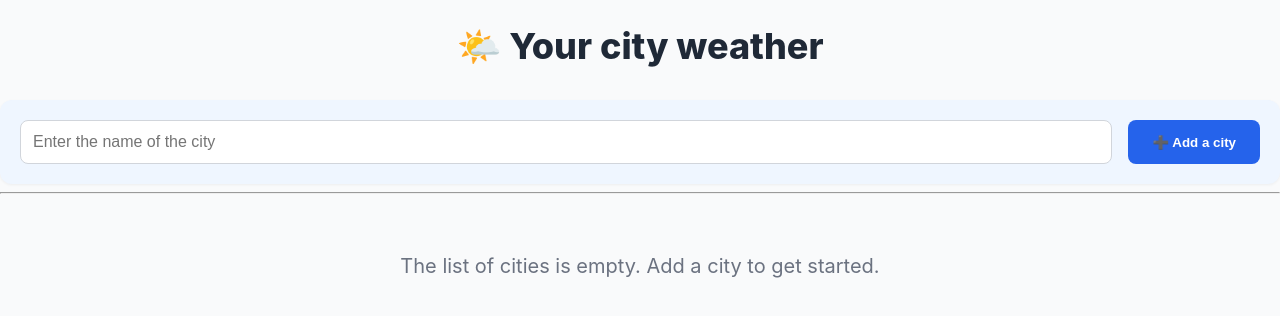
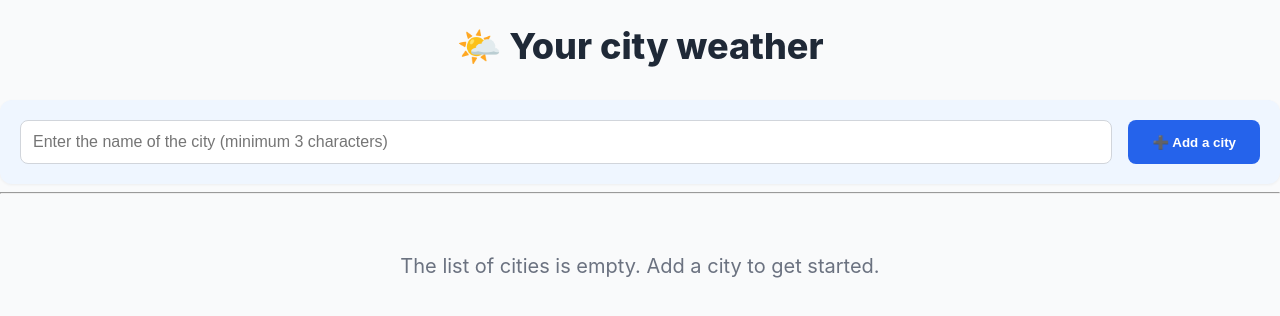
Before and after one commit to Kondratenko666Olga/weather, a Next.js app: page / in a window 1280 px wide. Shown: the top 316 px of the page. Built offline with nearby package versions, Linux system fonts and the light colour scheme.

Commit message:
updates in s CitySearch for adding a list function

```diff
--- a/app/components/CitySearch/CitySearch.jsx
+++ b/app/components/CitySearch/CitySearch.jsx
@@ -1,11 +1,54 @@
 'use client';
 
-import { useState } from 'react';
-import styles from './CitySearch.module.scss'; // ⬅️ Імпорт стилів
+import { useState, useEffect } from 'react';
+import styles from './CitySearch.module.scss';
+import useDebounce from '../../hooks/useDebounce';
 
 export function CitySearch({ onAddCity }) {
   const [cityInput, setCityInput] = useState('');
   const [isAdding, setIsAdding] = useState(false);
+  const [suggestions, setSuggestions] = useState([]);
+  const [loadingSuggestions, setLoadingSuggestions] = useState(false);
+
+  // Using the debounce hook to delay the request by 500 ms
+  const debouncedCityInput = useDebounce(cityInput, 500);
+
+  // Logic for receiving hints
+  useEffect(() => {
+    if (debouncedCityInput.length < 3) {
+      setSuggestions([]);
+      return;
+    }
+
+    const fetchSuggestions = async () => {
+      setLoadingSuggestions(true);
+      try {
+        // Calling the API Route for a list of cities
+        const res = await fetch(`/api/geocode?q=${debouncedCityInput}&limit=5`);
+        const data = await res.json();
+
+        if (res.ok) {
+          setSuggestions(data);
+        } else {
+          console.error('Failed to fetch suggestions:', data.message);
+          setSuggestions([]);
+        }
+      } catch (error) {
+        console.error('Network error fetching suggestions:', error);
+      } finally {
+        setLoadingSuggestions(false);
+      }
+    };
+
+    fetchSuggestions();
+  }, [debouncedCityInput]);
+
+  const handleSelectSuggestion = async (suggestionName) => {
+    // Use the full name for adding
+    setCityInput(suggestionName);
+    setSuggestions([]); // Cleaning up the list of hints
+    await onAddCity(suggestionName); // Add city
+  };
 
   const handleSubmit = async (e) => {
     e.preventDefault();
@@ -18,19 +61,43 @@ export function CitySearch({ onAddCity }) {
     } finally {
       setIsAdding(false);
       setCityInput('');
+      setSuggestions([]);
     }
   };
 
   return (
     <form onSubmit={handleSubmit} className={styles.searchForm}>
+      <div className={styles.inputContainer}>
         <input
           type="text"
           value={cityInput}
           onChange={(e) => setCityInput(e.target.value)}
-        placeholder="Enter the name of the city"
+          placeholder="Enter the name of the city (minimum 3 characters)"
           className={styles.inputField}
           disabled={isAdding}
+          autoComplete="off" // disabling browser autocomplete
         />
+
+        {/* Drop-down list of hints */}
+        {suggestions.length > 0 && (
+          <ul className={styles.suggestionsList}>
+            {suggestions.map((suggestion, index) => (
+              <li
+                key={index}
+                className={styles.suggestionItem}
+                onClick={() => handleSelectSuggestion(suggestion.fullName)}
+              >
+                {suggestion.fullName}
+              </li>
+            ))}
+          </ul>
+        )}
+
+        {loadingSuggestions && debouncedCityInput.length >= 3 && (
+          <div className={styles.loadingSuggestions}>Loading hints...</div>
+        )}
+      </div>
+
       <button type="submit" className={styles.submitButton} disabled={isAdding}>
         {isAdding ? '⏳ Adding...' : '➕ Add a city'}
       </button>
--- a/app/components/CitySearch/CitySearch.module.scss
+++ b/app/components/CitySearch/CitySearch.module.scss
@@ -1,5 +1,3 @@
-/* components/CitySearch.module.scss */
-
 .searchForm {
   display: flex;
   gap: 16px;
@@ -11,6 +9,12 @@
   @media (max-width: 768px) {
     flex-direction: column;
   }
+}
+
+.inputContainer {
+  flex-grow: 1;
+  position: relative; // Important for positioning the drop-down list
+  display: flex;
 }
 
 .inputField {
@@ -46,3 +50,46 @@
     cursor: not-allowed;
   }
 }
+
+.suggestionsList {
+  position: absolute;
+  top: 100%; // Positioning under the input field
+  left: 0;
+  right: 0;
+  z-index: 10;
+  background-color: white;
+  border: 1px solid #ccc;
+  border-top: none;
+  border-radius: 0 0 8px 8px;
+  box-shadow: 0 4px 6px rgba(0, 0, 0, 0.1);
+  max-height: 200px;
+  overflow-y: auto;
+  padding: 0;
+  margin: 0;
+  list-style: none;
+}
+
+.suggestionItem {
+  padding: 10px 12px;
+  cursor: pointer;
+  font-size: 1rem;
+
+  &:hover {
+    background-color: #cbd3e4;
+    color: #2c3747;
+  }
+}
+
+.loadingSuggestions {
+  position: absolute;
+  top: 100%;
+  left: 0;
+  right: 0;
+  z-index: 11;
+  background-color: #fff;
+  padding: 8px 12px;
+  border: 1px solid #ccc;
+  border-top: none;
+  font-size: 0.9rem;
+  color: #6b7280;
+}
--- /dev/null
+++ b/app/hooks/useDebounce.js
@@ -0,0 +1,24 @@
+import { useState, useEffect } from 'react';
+
+/**
+ * Hook for delaying value updates.
+ * @param {any} value - The value to be delayed.
+ * @param {number} delay - The delay time in milliseconds.
+ */
+export default function useDebounce(value, delay) {
+  const [debouncedValue, setDebouncedValue] = useState(value);
+
+  useEffect(() => {
+    // Set a timer to update debouncedValue after a delay
+    const handler = setTimeout(() => {
+      setDebouncedValue(value);
+    }, delay);
+
+    // Clear function: cancels the previous timer if value changes before the delay
+    return () => {
+      clearTimeout(handler);
+    };
+  }, [value, delay]); // Run the effect if value or delay changes
+
+  return debouncedValue;
+}
```
Lines whose indentation alone changed are shown as unchanged.
